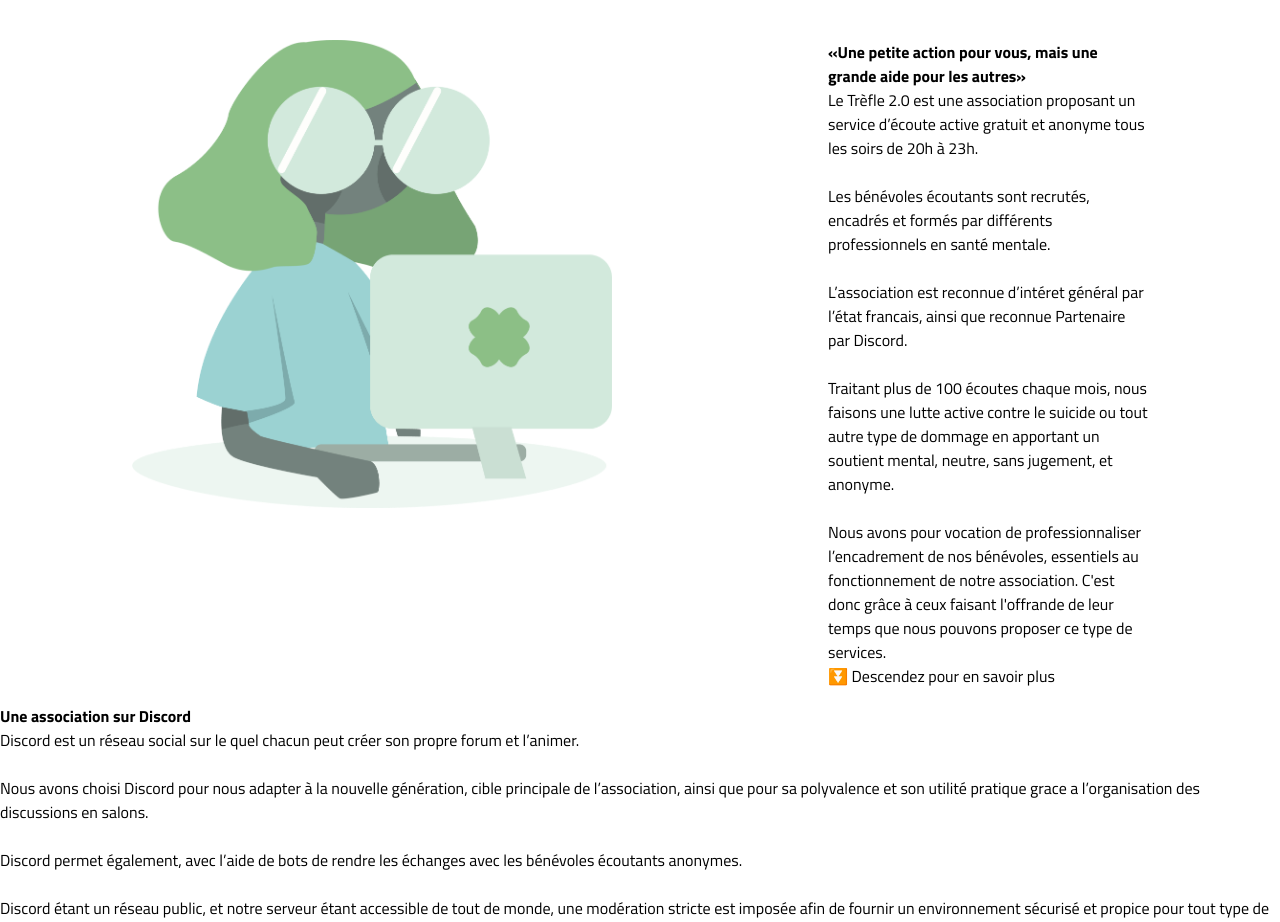
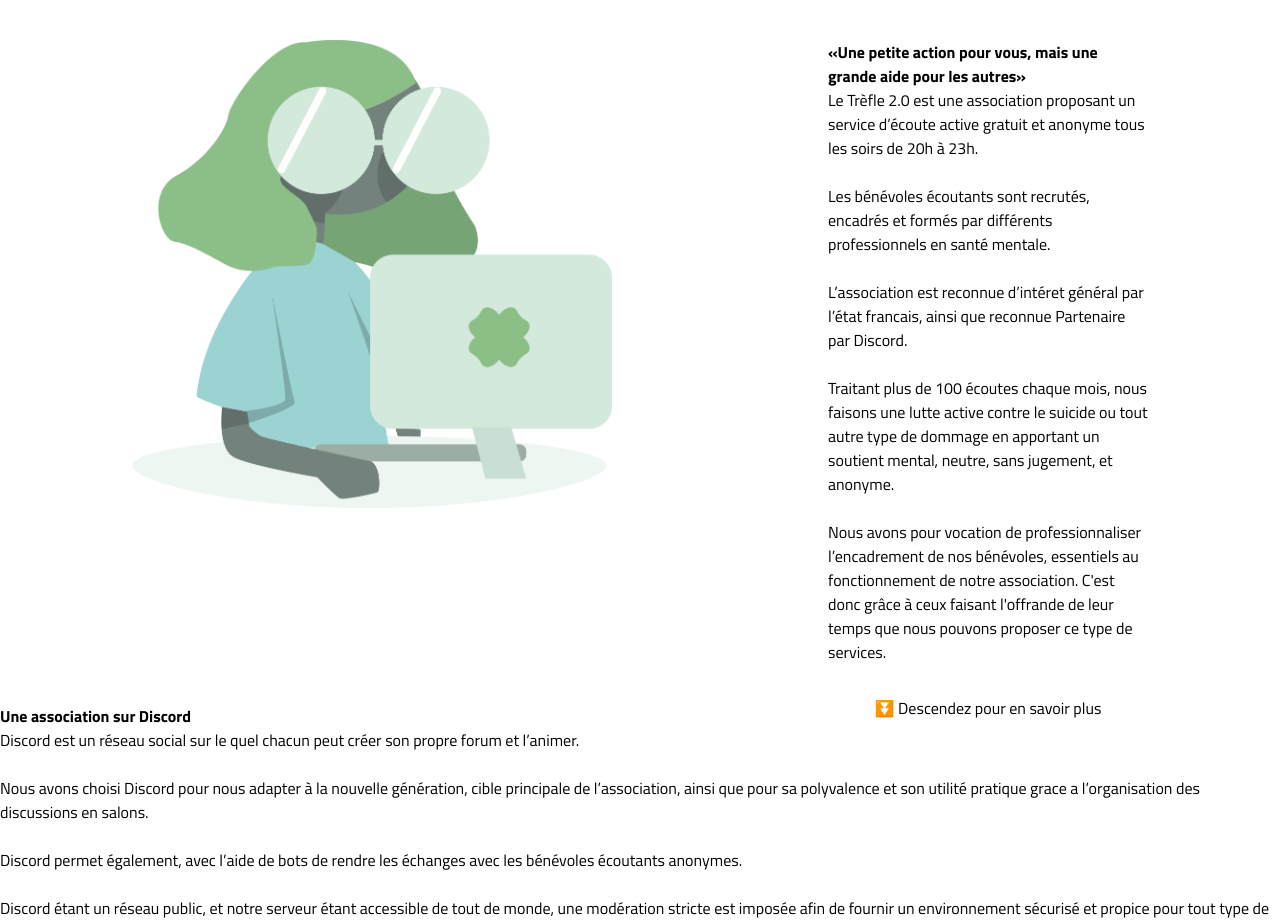
Before and after one commit to Valdouz/Rework-le-trefle-website, a plain HTML site: page index.html in a window 1280 px wide. Shown: the part 116-1038 px from the top of the page. Drawn offline with Linux system fonts and the light colour scheme.

Commit message:
Add scroll texte

```diff
--- a/style/main.css
+++ b/style/main.css
@@ -59,3 +59,12 @@ nav .right a {
     width: 40vh;
     height: 80vh;
 }
+
+.scroll {
+    margin-top: 4vh;
+    text-align: center;
+}
+
+.scroll-text {
+    font-size: 2vh;
+}
```
